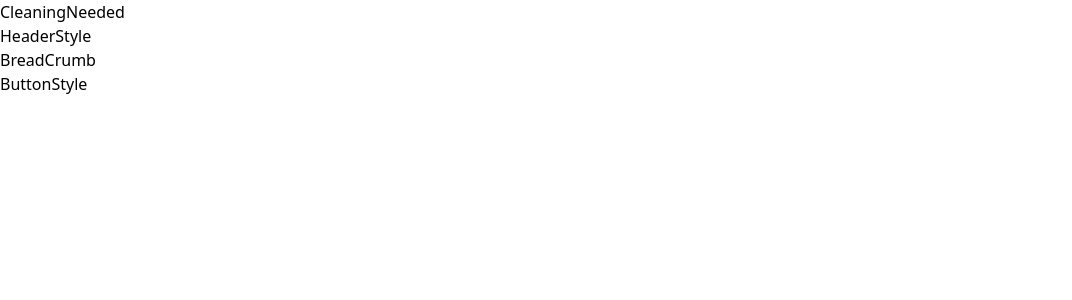
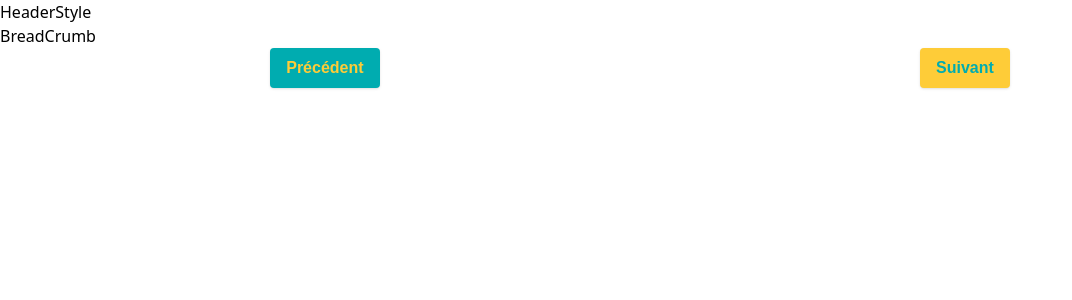
Before and after one commit to Camfabjeh/thegoats, a React (Vite) app in the folder frontend/: page /nettoyage in a window 1280 px wide. Shown: the top 300 px of the page, without its empty margins (0-1072 px from the left). Built offline with nearby package versions, Linux system fonts and the light colour scheme.

Commit message:
création des boutons dans chaque page avec style de base et link opérationnels, suppression du composant ButtonStyle et des imports associés dans chaque page

```diff
--- a/frontend/src/pages/CleaningNeeded.jsx
+++ b/frontend/src/pages/CleaningNeeded.jsx
@@ -1,6 +1,6 @@
 import React from "react";
+import { Link } from "react-router-dom";
 import HeaderStyle from "../components/HeaderStyle";
-import ButtonStyle from "../components/ButtonStyle";
 import BreadCrumb from "../components/BreadCrumb";
 
 // insertion du lien vers les tutos
@@ -8,10 +8,28 @@ import BreadCrumb from "../components/BreadCrumb";
 function CleaningNeeded() {
   return (
     <div>
-      CleaningNeeded
       <HeaderStyle />
       <BreadCrumb />
-      <ButtonStyle />
+      <div className="flex-1">
+        <div className="flex justify-around">
+          <Link to="/accueil">
+            <button
+              type="button"
+              className="bg-green text-yellow font-semibold font-text py-2 px-4 rounded shadow"
+            >
+              Précédent
+            </button>
+          </Link>
+          <Link to="/estimation">
+            <button
+              type="button"
+              className="bg-yellow text-green font-semibold font-text py-2 px-4 rounded shadow"
+            >
+              Suivant
+            </button>
+          </Link>
+        </div>
+      </div>
     </div>
   );
 }
--- a/frontend/src/pages/CommercialSentences.jsx
+++ b/frontend/src/pages/CommercialSentences.jsx
@@ -1,6 +1,6 @@
 import React from "react";
+import { Link } from "react-router-dom";
 import HeaderStyle from "../components/HeaderStyle";
-import ButtonStyle from "../components/ButtonStyle";
 import BreadCrumb from "../components/BreadCrumb";
 
 // roue animée à tourner, comprenant par exemple 8 couleurs (reprendre couleurs charte) chacune correspondant à une phrase commerciale
@@ -20,12 +20,30 @@ function CommercialSentences() {
     "Les téléphones d'occasion sont comme des trésors de seconde main, prêts à être chéris. Avec eux, vous obtenez le meilleur rapport qualité-prix et une histoire à raconter à chaque fois que vous l'utilisez.",
   ];
   return (
-    <div>
-      CommercialSentences
+    <div className="absolute">
       <HeaderStyle />
       <BreadCrumb />
       {phraseschoc.find((element) => element[0])}
-      <ButtonStyle />
+      <div className="flex-1">
+        <div className="flex justify-around absolute bottom-100 left-100">
+          <Link to="/bilan">
+            <button
+              type="button"
+              className="bg-green text-yellow font-semibold font-text py-2 px-4 rounded shadow"
+            >
+              Précédent
+            </button>
+          </Link>
+          <Link to="/accueil">
+            <button
+              type="button"
+              className="bg-darkblue text-yellow font-semibold font-text py-2 px-4 rounded shadow"
+            >
+              Redémarrer
+            </button>
+          </Link>
+        </div>
+      </div>
     </div>
   );
 }
--- a/frontend/src/pages/HomePage.jsx
+++ b/frontend/src/pages/HomePage.jsx
@@ -1,15 +1,25 @@
 import React from "react";
+import { Link } from "react-router-dom";
 import HeaderStyle from "../components/HeaderStyle";
-import ButtonStyle from "../components/ButtonStyle";
 
 // création de cards avec insertion images apple et android
 
 function HomePage() {
   return (
     <div>
-      HomePage
       <HeaderStyle />
-      <ButtonStyle />
+      <div className="flex-1">
+        <div className="flex justify-around">
+          <Link to="/nettoyage">
+            <button
+              type="button"
+              className="bg-green text-yellow font-semibold font-text py-2 px-4 rounded shadow"
+            >
+              Suivant
+            </button>
+          </Link>
+        </div>
+      </div>
     </div>
   );
 }
--- a/frontend/src/pages/PhoneCharacteristics.jsx
+++ b/frontend/src/pages/PhoneCharacteristics.jsx
@@ -1,21 +1,43 @@
 import React from "react";
+import { Link } from "react-router-dom";
 import HeaderStyle from "../components/HeaderStyle";
-import ButtonStyle from "../components/ButtonStyle";
 import BreadCrumb from "../components/BreadCrumb";
 
 function PhoneCharacteristics() {
   return (
     <div>
-      PhoneCharacteristics
       <HeaderStyle />
       <BreadCrumb />
+      <div className="flex-1">
+        <div className="flex justify-around">
           <iframe
             title="formulaire estimation telephone"
             src="https://docs.google.com/forms/d/e/1FAIpQLScDFI83PEa1ezMD53eGirIupp_PIMssmemocdFbhHkwIM7Rlw/viewform?embedded=true"
             width="640"
             height="3536"
           />
-      <ButtonStyle />
+        </div>
+      </div>
+      <div className="flex-1">
+        <div className="flex justify-around">
+          <Link to="/nettoyage">
+            <button
+              type="button"
+              className="bg-green text-yellow font-semibold font-text py-2 px-4 rounded shadow"
+            >
+              Précédent
+            </button>
+          </Link>
+          <Link to="/bilan">
+            <button
+              type="button"
+              className="bg-yellow text-green font-semibold font-text py-2 px-4 rounded shadow"
+            >
+              Suivant
+            </button>
+          </Link>
+        </div>
+      </div>
     </div>
   );
 }
--- a/frontend/src/pages/Result.jsx
+++ b/frontend/src/pages/Result.jsx
@@ -1,6 +1,6 @@
 import React from "react";
+import { Link } from "react-router-dom";
 import HeaderStyle from "../components/HeaderStyle";
-import ButtonStyle from "../components/ButtonStyle";
 import BreadCrumb from "../components/BreadCrumb";
 
 // écran de téléphone sur lequel se rédige, en direct, le pitch de l'histoire de vie du téléphone, et son prix
@@ -14,7 +14,26 @@ function Result() {
       Result
       <HeaderStyle />
       <BreadCrumb />
-      <ButtonStyle />
+      <div className="flex-1">
+        <div className="flex justify-around">
+          <Link to="/estimation">
+            <button
+              type="button"
+              className="bg-green text-yellow font-semibold font-text py-2 px-4 rounded shadow"
+            >
+              Précédent
+            </button>
+          </Link>
+          <Link to="/phraseschoc">
+            <button
+              type="button"
+              className="bg-yellow text-green font-semibold font-text py-2 px-4 rounded shadow"
+            >
+              Suivant
+            </button>
+          </Link>
+        </div>
+      </div>
     </div>
   );
 }
--- a/frontend/tailwind.config.js
+++ b/frontend/tailwind.config.js
@@ -3,6 +3,19 @@
 module.exports = {
   content: ["./src/**/*.{html,js,jsx}"],
   theme: {
+    colors: {
+      softblue: "#23ADDA",
+      darkblue: "#233D8D",
+      lightgrey: "#F5F5F5",
+      green: "#00ACB0",
+      yellow: "#FECC38",
+      purple: "#E53750",
+      black: "#272350",
+    },
+    fontFamily: {
+      text: ["Barlow", "sans-serif"],
+      title: ["Fira Sans", "sans-serif"]
+    },
     extend: {},
   },
   plugins: [],
```
Lines whose indentation alone changed are shown as unchanged.
